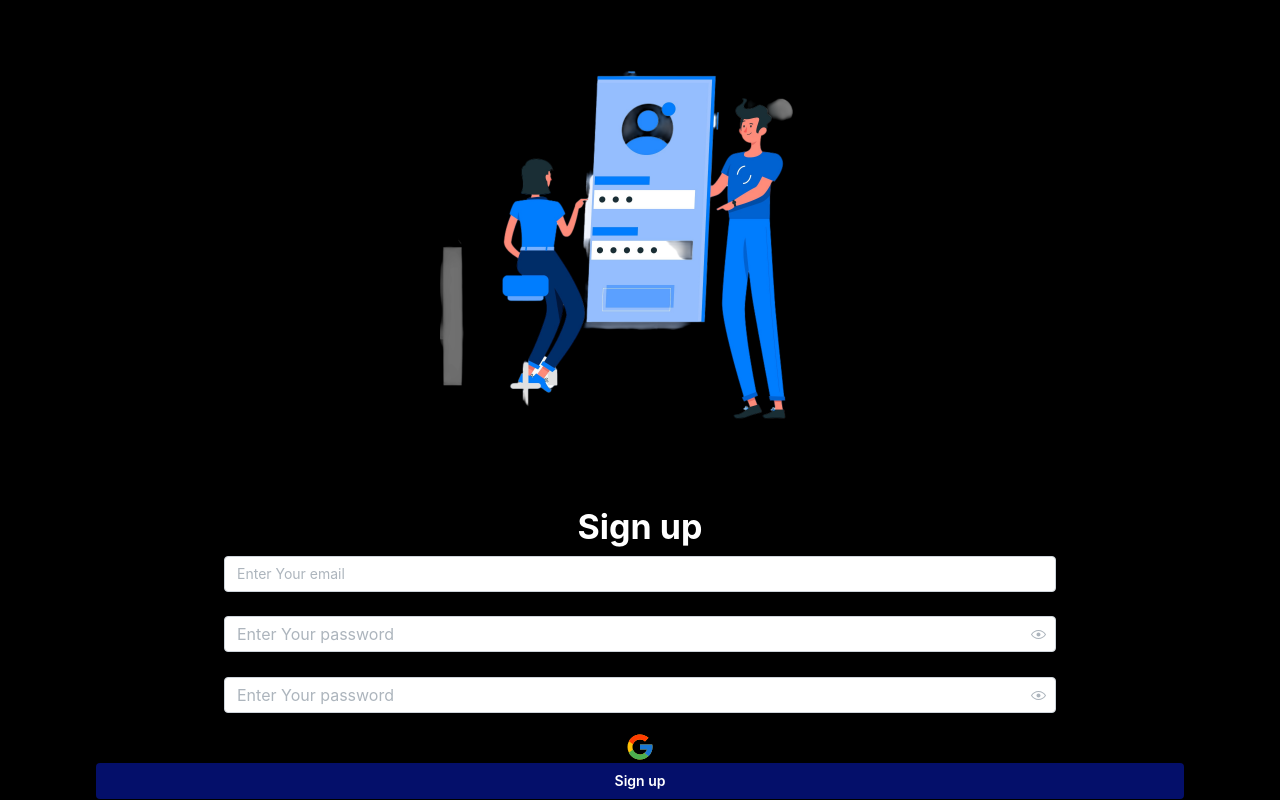
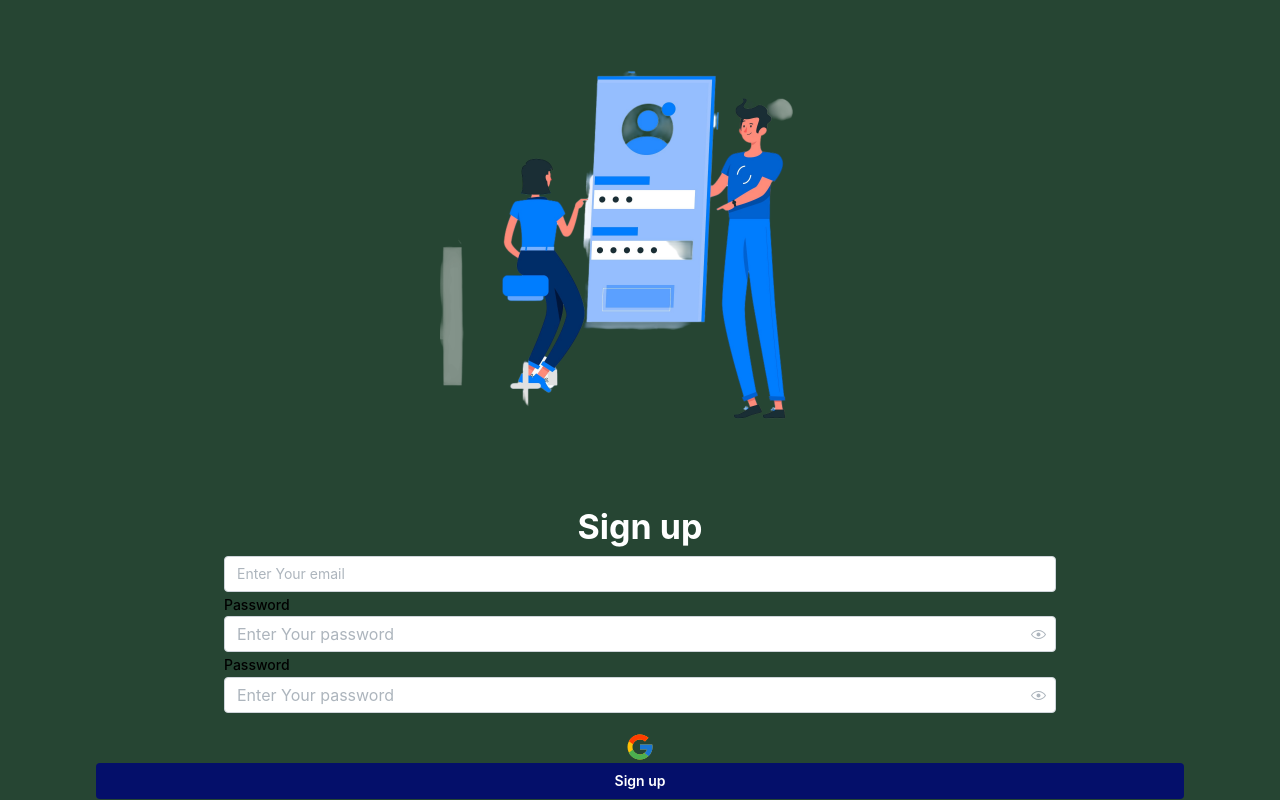
Before and after one commit to ltyohannes955/Scash, a React (Vite) app: page /signup in a window 1280 px wide. Built offline with nearby package versions, Linux system fonts and the light colour scheme.

Commit message:
change bacground color

```diff
--- a/src/pages/signup/index.tsx
+++ b/src/pages/signup/index.tsx
@@ -11,7 +11,7 @@
   return (
     <>
       <Flex
-        bg={"black"}
+        bg={"#264533"}
         h={"100vh"}
         justify={"space-evenly"}
         align={"center"}
```
